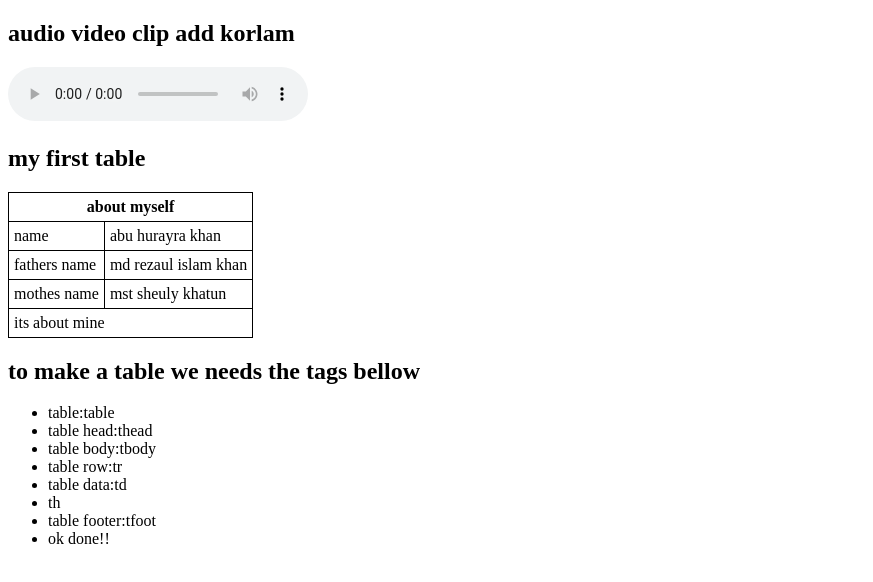
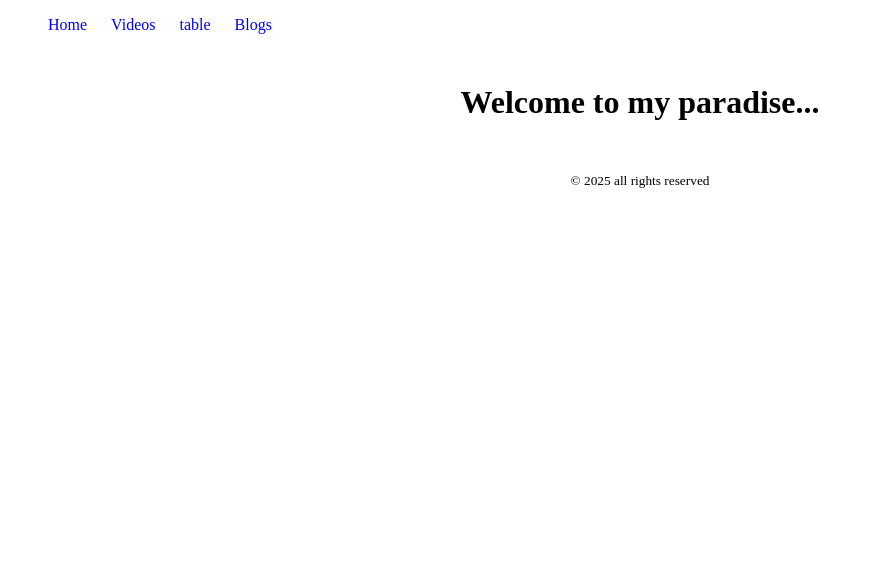
Before and after one commit to hurayrakhan420/my-first-github-repo, a plain HTML site: page index.html in a window 1280 px wide. Shown: the whole page, without its empty margins (0-873 px from the left). Drawn offline with Linux system fonts and the light colour scheme.

Commit message:
to be conitinued

```diff
--- a/blog.css
+++ b/blog.css
@@ -0,0 +1,6 @@
+nav > ul > li,a{
+    display: inline; margin-right: 10px; text-decoration: none;
+}
+footer{text-align: center;
+margin-top: 50px;}
+main{text-align: center;margin: 50px;}
--- a/index.html
+++ b/index.html
@@ -10,51 +10,29 @@
         td,th{ border: 1px solid;
         padding: 5px;}
     </style>
+    <link rel="stylesheet" href="blog.css">
+    <!-- <link rel="stylesheet" href="https://stackpath.bootstrapcdn.com/bootstrap/4.5.2/css/bootstrap.min.css"> -->
 </head>
 <body>
-    <h2>audio video clip add korlam</h2>
-    <audio controls src="assets/media/relaxing-guitar-loop-v5-245859.mp3"></audio>
 
-    <h2>my first table</h2>
-    <table>
-        <thead>
-            <tr>
-                <th colspan="2
-                ">about myself</th>
-            </tr>
-        </thead>
-        <tbody>
-            <tr>
-                <td>name</td>
-                <td>abu hurayra khan</td>
-            </tr>
-            <tr>
-                <td>fathers name</td>
-                <td>md rezaul islam khan</td>
-            </tr>
-            <tr>
-                <td>mothes name</td>
-                <td>mst sheuly khatun</td>
-            </tr>
-        </tbody>
+    <header>
+        <nav>
+            <ul>
+                <li><a href="home.html">Home</a></li>
+                <li><a href="video.html">Videos</a></li>
+                <li><a href="table.html">table</a></li>
+                <li><a href="blog.html">Blogs</a></li>
+            </ul>
+        </nav>
 
-        <tfoot>
-            <tr>
-                <td colspan="2">its about mine</td>
-            </tr>
-        </tfoot>
-    </table>
-    <h2>to make a table we needs the tags bellow</h2>
-    <ul>
-        <li>table:table</li>
-        <li>table head:thead</li>
-        <li>table body:tbody</li>
-        <li>table row:tr</li>
-        <li>table data:td</li>
-        <li>th</li>
-        <li>table footer:tfoot</li>
-        <li>ok done!!</li>
-    </ul>
+    </header>
+    <main>
+<h1>Welcome to my paradise...</h1>
+    </main>
+    <footer>
+        <p><small>&copy; 2025 all rights reserved</small></p>
+    </footer>
+
 
 
 </html>
```
Also changed, not shown: table.html (+40 -0 lines).
